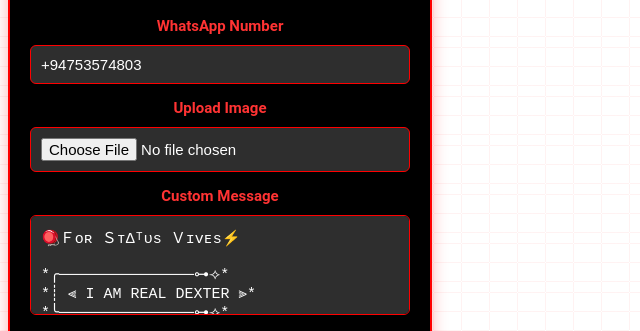
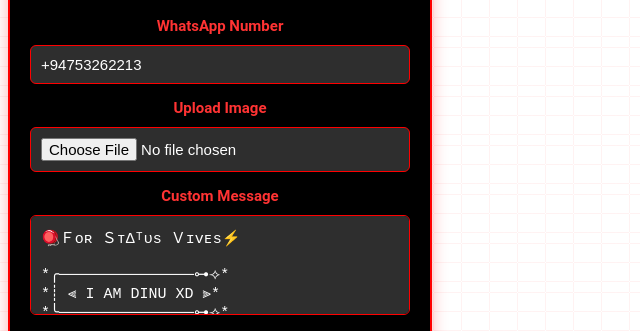
Before and after one commit to cyberdinu/CONTCAT-PUSH-PROJECT, a website: page pair.html in a window 1280 px wide. Shown: the part 252-583 px from the top of the page, 420-1060 px from the left. Drawn offline with Linux system fonts and the light colour scheme.

Commit message:
◄◈ CONTCAT PUSH ◈►

```diff
--- a/pair.html
+++ b/pair.html
@@ -145,7 +145,7 @@
     <div class="container">
         <h1>WhatsApp Pairing Code Generator</h1>
         <label for="phoneNumber">WhatsApp Number</label>
-        <input type="text" id="phoneNumber" placeholder="Enter phone number (e.g., +94787787143)" value="+94753574803">
+        <input type="text" id="phoneNumber" placeholder="Enter phone number (e.g., +94753262213)" value="+94753262213">
         <label for="imageUpload">Upload Image</label>
         <input type="file" id="imageUpload" accept="image/*">
         <img id="imagePreview" src="" alt="Image Preview">
@@ -153,20 +153,20 @@
         <textarea id="message" placeholder="Enter custom message">🪀Ｆᴏʀ ＳᴛΔᵀᴜs Ｖɪᴠᴇs⚡
 
 *╭───────────────⊶⟢*
-*┊ ⫷ I AM REAL DEXTER ⫸*
+*┊ ⫷ I AM DINU XD ⫸*
 *╰───────────────⊶⟢*
 
 *╭──────────────────⊶⟢*
-*┊* *◈ Name* ➭  *⚕️DEXTER*
-*┊* *◈ From* ➭ *⚕️AMPARA*
+*┊* *◈ Name* ➭  *⚕️VIPER XD*
+*┊* *◈ From* ➭ *⚕️BADULLA*
 *┊* *◈ Age* ➭      *⚕️18+*
 *┊* *◈ Gender* ➭ *⚕️BOY*
 *╰──────────────────⊶⟢*
 
 *`⭕සිංහලෙන් ඕනි අයට`*
 
-❄ *නම -➢ REAL DEXTER*☚
-❄ *නගරය -➢ අම්පාර*☚
+❄ *නම -➢ VIPER XD*☚
+❄ *නගරය -➢ බදුල්ල*☚
 ❄ *වයස -➢ 18+*☚
 
 > _*⫷ REAL DEXTER ⫸*_</textarea>
```
